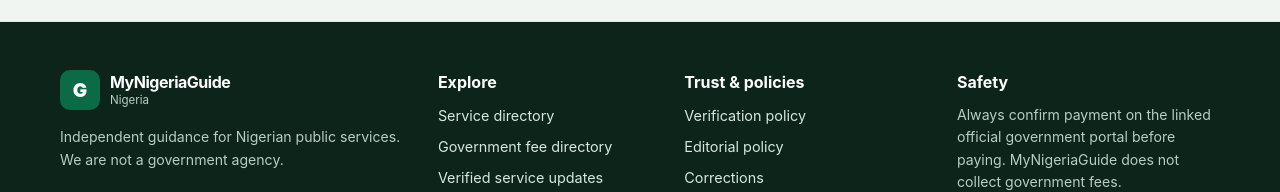
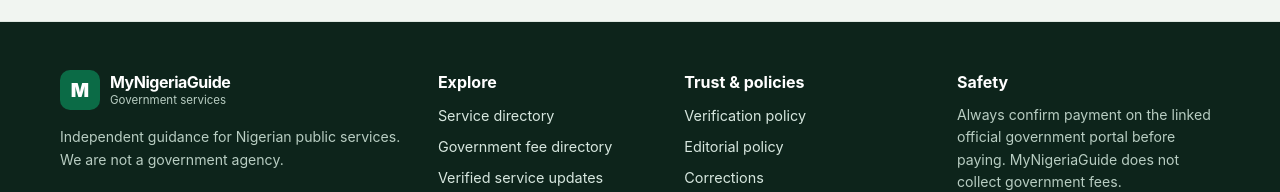
Before and after one commit to eghosa001/nigeria, a Next.js app: page / in a window 1280 px wide. Shown: the part 4530-4722 px from the top of the page. Built offline with nearby package versions, Linux system fonts and the light colour scheme; no server answers.

Commit message:
brand: finalize MyNigeriaGuide visual identity

```diff
--- a/components/site-footer.tsx
+++ b/components/site-footer.tsx
@@ -6,8 +6,8 @@ export function SiteFooter() {
       <div className="container footer-grid">
         <div>
           <div className="brand footer-brand">
-            <span className="brand-mark" aria-hidden="true">G</span>
-            <span><strong>MyNigeriaGuide</strong><small>Nigeria</small></span>
+            <span className="brand-mark" aria-hidden="true">M</span>
+            <span><strong>MyNigeriaGuide</strong><small>Government services</small></span>
           </div>
           <p>Independent guidance for Nigerian public services. We are not a government agency.</p>
         </div>
```
